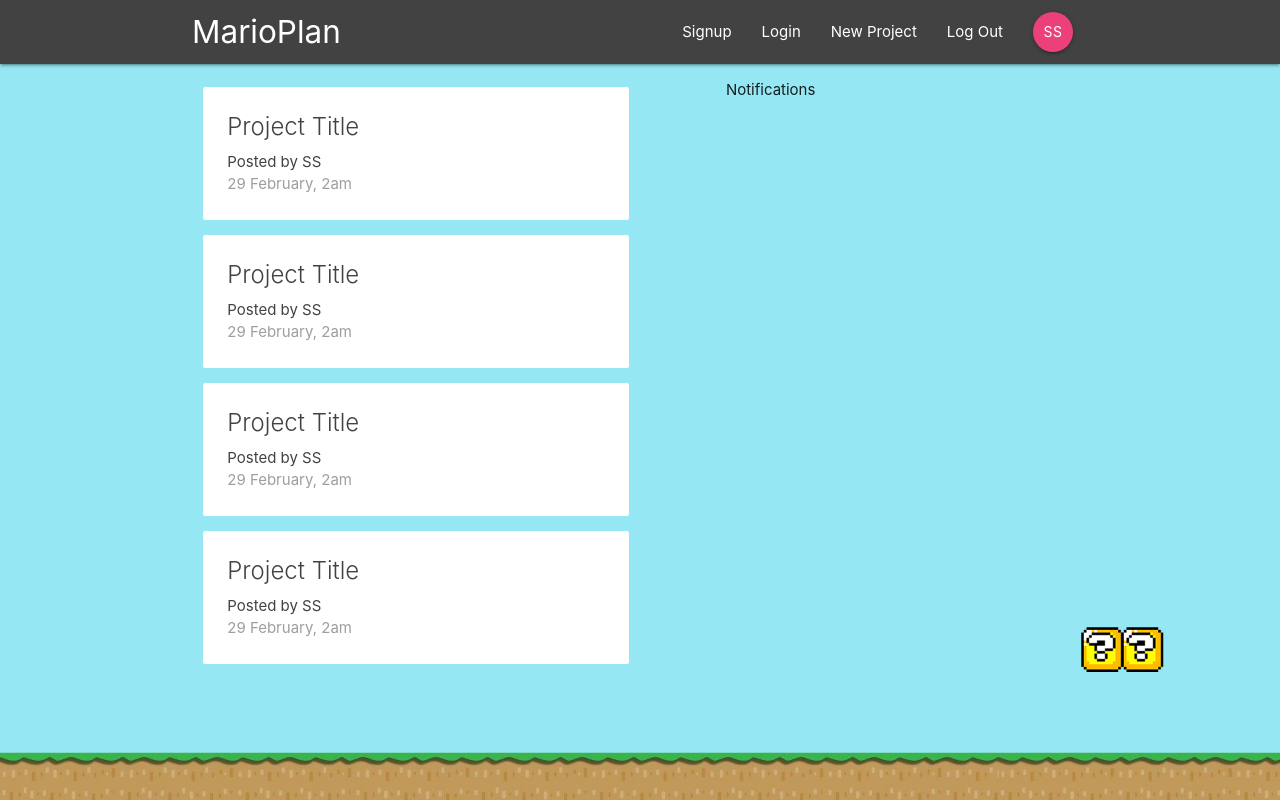
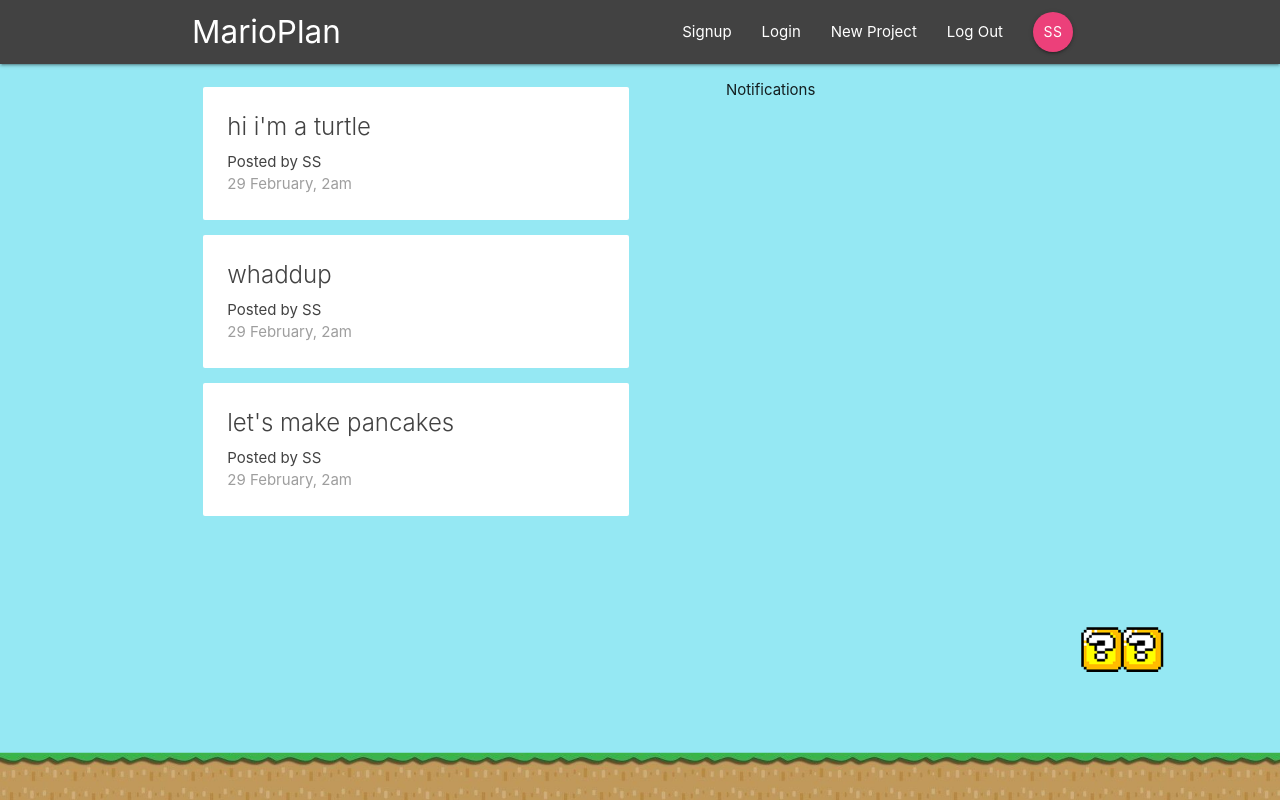
Before and after one commit to AnimagusCat/react-marioplan, a React (Create React App) app: page / in a window 1280 px wide. Built offline with nearby package versions, Linux system fonts and the light colour scheme.

Commit message:
connected the dashboard state to the projectList and projectSummary

```diff
--- a/src/components/dashboard/Dashboard.js
+++ b/src/components/dashboard/Dashboard.js
@@ -1,14 +1,17 @@
 import React, { Component } from 'react';
 import Notifcations from './Notifications';
 import ProjectList from '../projects/ProjectList';
+import { connect } from 'react-redux'
 
 class Dashboard extends Component {
     render(){
+        // console.log(this.props)
+        const { projects } = this.props;
         return (
             <div className="dashboard container">
                 <div className="row">
                     <div className="col s12 m6">
-                        <ProjectList />
+                        <ProjectList projects={projects} />
                     </div>
                     <div className="col s12 m5 offset-m1">
                         <Notifcations />
@@ -19,4 +22,11 @@ class Dashboard extends Component {
     }
 }
 
-export default Dashboard
+const mapStateToProps = (state) => {
+    return {
+        //from rootReducer.js obj property project -> projectReducer.js obj property projects
+        projects: state.project.projects
+    }
+}
+
+export default connect(mapStateToProps)(Dashboard)
--- a/src/components/projects/ProjectList.js
+++ b/src/components/projects/ProjectList.js
@@ -1,13 +1,14 @@
 import React from 'react';
 import ProjectSummary from './ProjectSummary';
 
-const ProjectList = () => {
+const ProjectList = ({projects}) => {
     return (
         <div className="project-list section">
-            <ProjectSummary />
-            <ProjectSummary />
-            <ProjectSummary />
-            <ProjectSummary />
+           { projects && projects.map(project => {
+               return (
+                   <ProjectSummary project={project} key={project.id} />
+               )
+           })}
         </div>
     )
 }
--- a/src/components/projects/ProjectSummary.js
+++ b/src/components/projects/ProjectSummary.js
@@ -1,10 +1,10 @@
 import React from 'react';
 
-const ProjectSummary = () => {
+const ProjectSummary = ({project}) => {
     return (
         <div className="card z-depth-0 project-summary">
             <div className="card-content grey-text text-darken-3">
-                <span className="card-title">Project Title</span>
+                <span className="card-title">{project.title}</span>
                 <p>Posted by SS</p>
                 <p className="grey-text">29 February, 2am</p>
             </div>
--- a/src/store/reducers/projectReducer.js
+++ b/src/store/reducers/projectReducer.js
@@ -1,5 +1,9 @@
 const initState = {
-
+    projects: [
+        {id: "1", title: "hi i'm a turtle", content: "hey there"},
+        {id: "2", title: "whaddup", content: "look at my egg"},
+        {id: "3", title: "let's make pancakes", content: "oh i forgot eggs"}
+    ]
 }
 
 const projectReducer = (state = initState, action) => {
```
